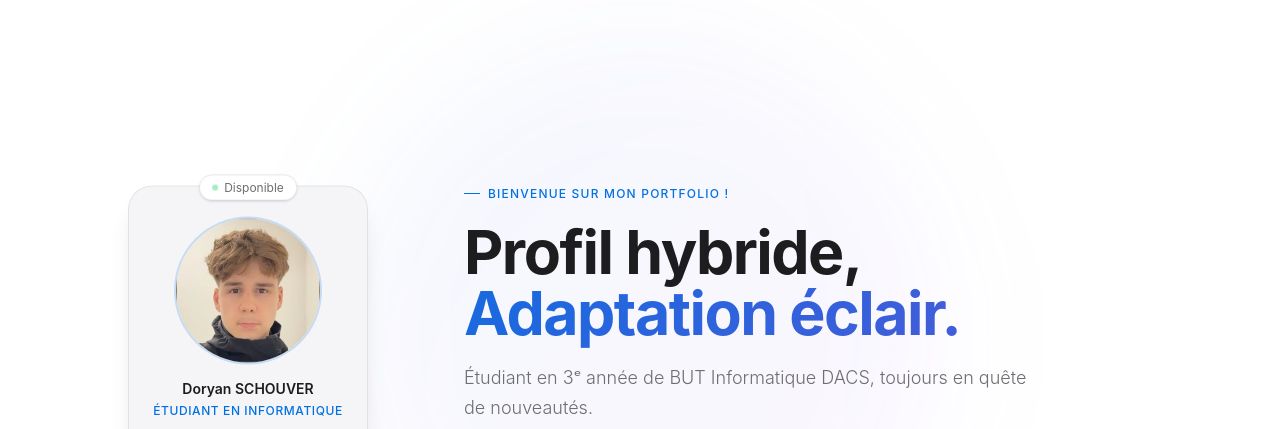
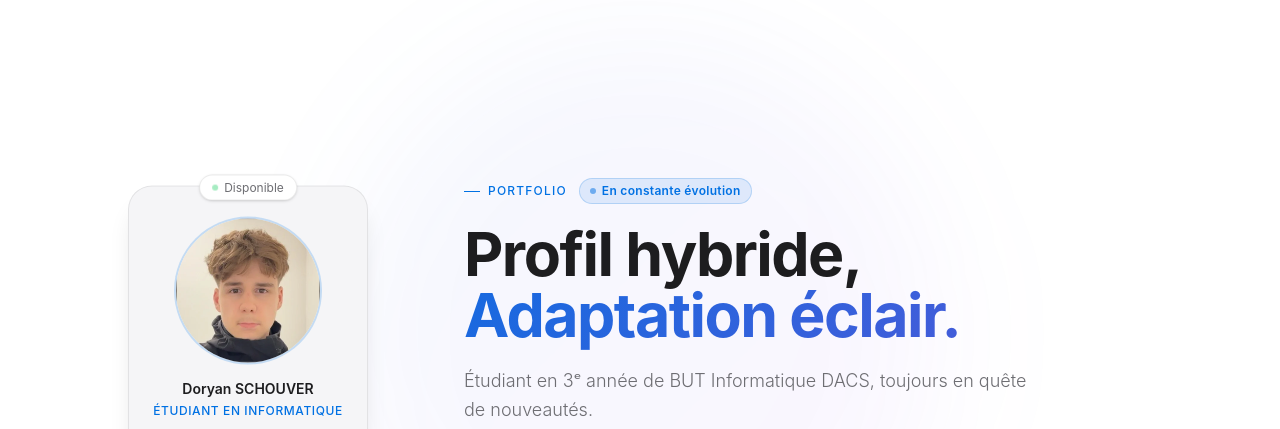
Before and after one commit to dodoschouv/doryan.github.io, a plain HTML site: page index.html in a window 1280 px wide. Shown: the part 66-495 px from the top of the page. Drawn offline with Linux system fonts and the light colour scheme.

Commit message:
feat: added constant evolution disclaimer

```diff
--- a/index.html
+++ b/index.html
@@ -242,11 +242,17 @@
           <!-- Text content -->
           <div class="max-w-xl text-center lg:text-left mt-8 lg:mt-0">
             <div class="opacity-0 animate-fade-up">
-              <span
-                class="inline-flex items-center gap-2 text-xs font-medium text-apple-blue dark:text-blue-400 uppercase tracking-widest mb-5">
-                <span class="w-4 h-px bg-apple-blue dark:bg-blue-400"></span>
-                Bienvenue sur mon portfolio !
-              </span>
+              <div class="inline-flex items-center gap-3 mb-5">
+                <span
+                  class="inline-flex items-center gap-2 text-xs font-medium text-apple-blue dark:text-blue-400 uppercase tracking-widest">
+                  <span class="w-4 h-px bg-apple-blue dark:bg-blue-400"></span>
+                  Portfolio
+                </span>
+                <span class="inline-flex items-center gap-1.5 px-2.5 py-1 rounded-full bg-apple-blue/10 dark:bg-apple-blue/20 text-apple-blue dark:text-blue-400 text-xs font-semibold tracking-wide border border-apple-blue/20">
+                  <span class="w-1.5 h-1.5 rounded-full bg-apple-blue dark:bg-blue-400 animate-pulse"></span>
+                  En constante évolution
+                </span>
+              </div>
             </div>
 
             <h1 class="opacity-0 animate-fade-up-1 font-bold tracking-tight leading-none mb-5"
```
Also changed, not shown: assets/style.css.
